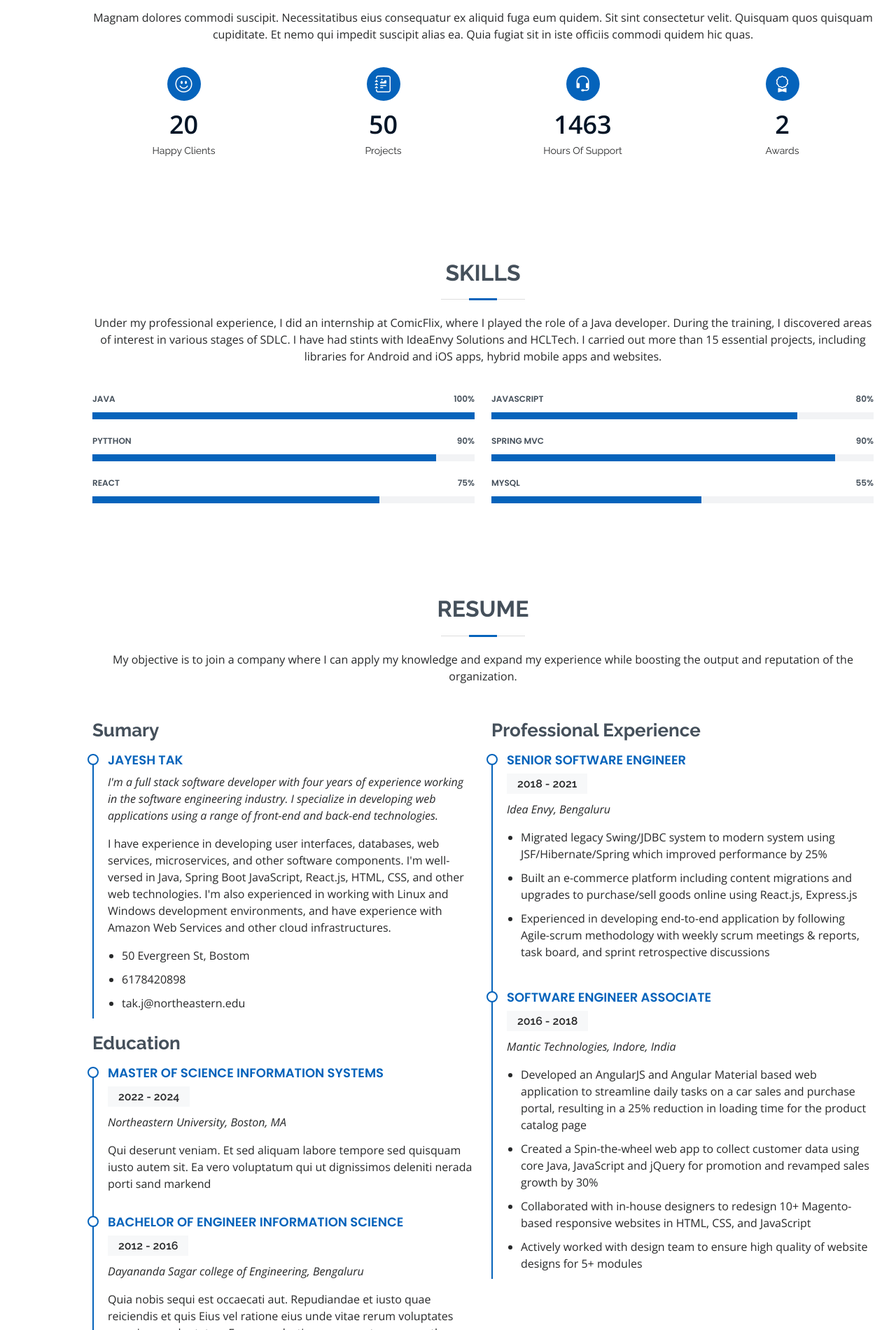
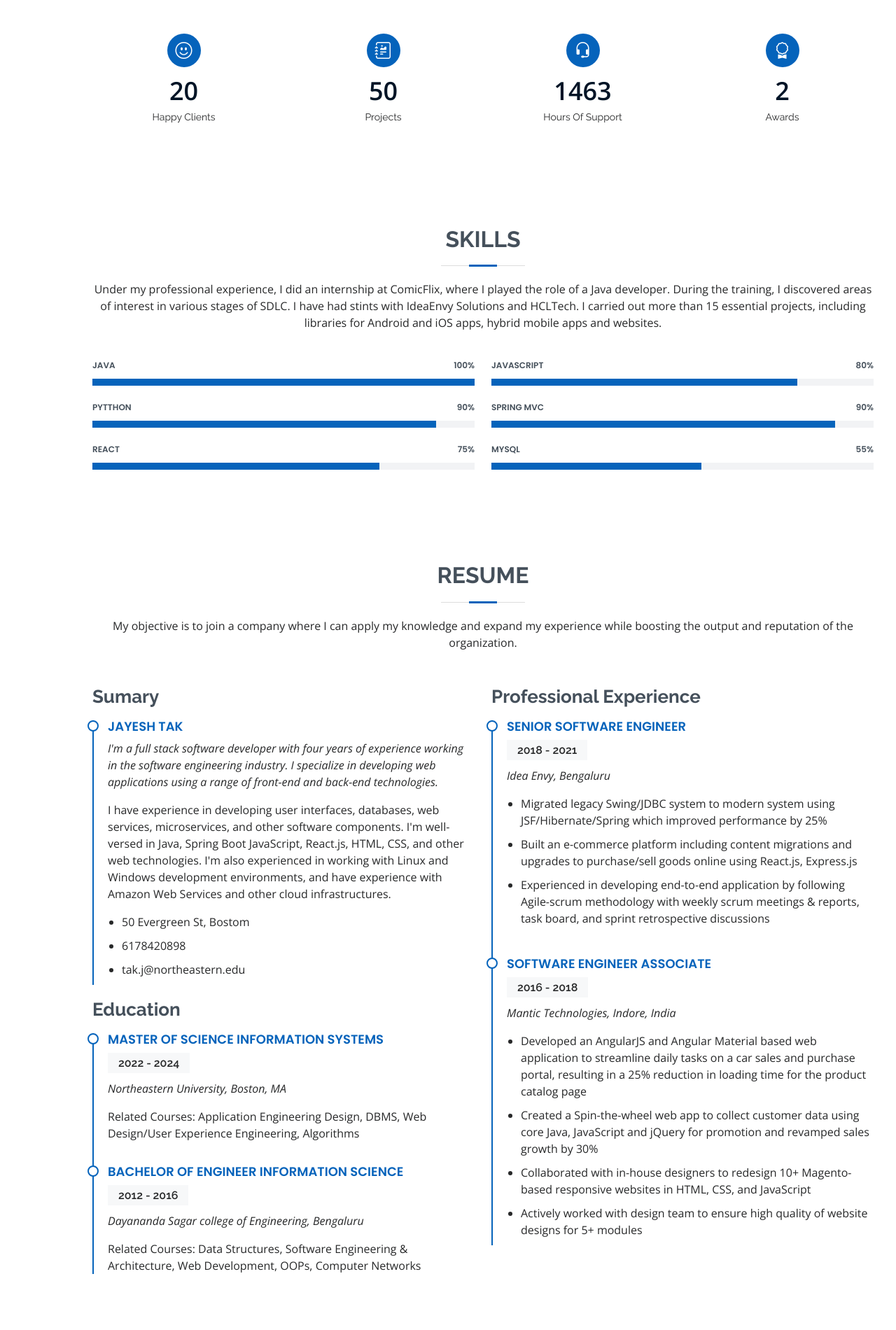
Before and after one commit to takjayesh/jayesh.github.io, a plain HTML site: page index.html in a window 1280 px wide. Shown: the part 1768-3668 px from the top of the page at 70% size. Drawn offline with nearby package versions, Linux system fonts and the light colour scheme.

Commit message:
Update index.html
Portfolio Changes

```diff
--- a/index.html
+++ b/index.html
@@ -105,7 +105,7 @@
                 <ul>
                   <li><i class="bi bi-chevron-right"></i> <strong>Age:</strong> <span>29</span></li>
                   <li><i class="bi bi-chevron-right"></i> <strong>Degree:</strong> <span>Master</span></li>
-                  <li><i class="bi bi-chevron-right"></i> <strong>PhEmailone:</strong> <span>tak.j@northeastern.edu</span></li>
+                  <li><i class="bi bi-chevron-right"></i> <strong>Email:</strong> <span>tak.j@northeastern.edu</span></li>
                   <li><i class="bi bi-chevron-right"></i> <strong>Freelance:</strong> <span>Available</span></li>
                 </ul>
               </div>
@@ -124,7 +124,7 @@
 
         <div class="section-title">
           <h2>Facts</h2>
-          <p>Magnam dolores commodi suscipit. Necessitatibus eius consequatur ex aliquid fuga eum quidem. Sit sint consectetur velit. Quisquam quos quisquam cupiditate. Et nemo qui impedit suscipit alias ea. Quia fugiat sit in iste officiis commodi quidem hic quas.</p>
+          <!-- <p>Magnam dolores commodi suscipit. Necessitatibus eius consequatur ex aliquid fuga eum quidem. Sit sint consectetur velit. Quisquam quos quisquam cupiditate. Et nemo qui impedit suscipit alias ea. Quia fugiat sit in iste officiis commodi quidem hic quas.</p> -->
         </div>
 
         <div class="row">
@@ -261,13 +261,14 @@
               <h4>Master of Science Information Systems</h4>
               <h5>2022 - 2024</h5>
               <p><em>Northeastern University, Boston, MA</em></p>
-              <p>Qui deserunt veniam. Et sed aliquam labore tempore sed quisquam iusto autem sit. Ea vero voluptatum qui ut dignissimos deleniti nerada porti sand markend</p>
+              <p>Related Courses: Application Engineering Design, DBMS, Web Design/User Experience Engineering, Algorithms
+              </p>
             </div>
             <div class="resume-item">
               <h4>Bachelor of Engineer Information Science</h4>
               <h5>2012 - 2016</h5>
               <p><em>Dayananda Sagar college of Engineering, Bengaluru</em></p>
-              <p>Quia nobis sequi est occaecati aut. Repudiandae et iusto quae reiciendis et quis Eius vel ratione eius unde vitae rerum voluptates asperiores voluptatem Earum molestiae consequatur neque etlon sader mart dila</p>
+              <p>Related Courses: Data Structures, Software Engineering & Architecture, Web Development, OOPs, Computer Networks</p>
             </div>
           </div>
           <div class="col-lg-6">
```
